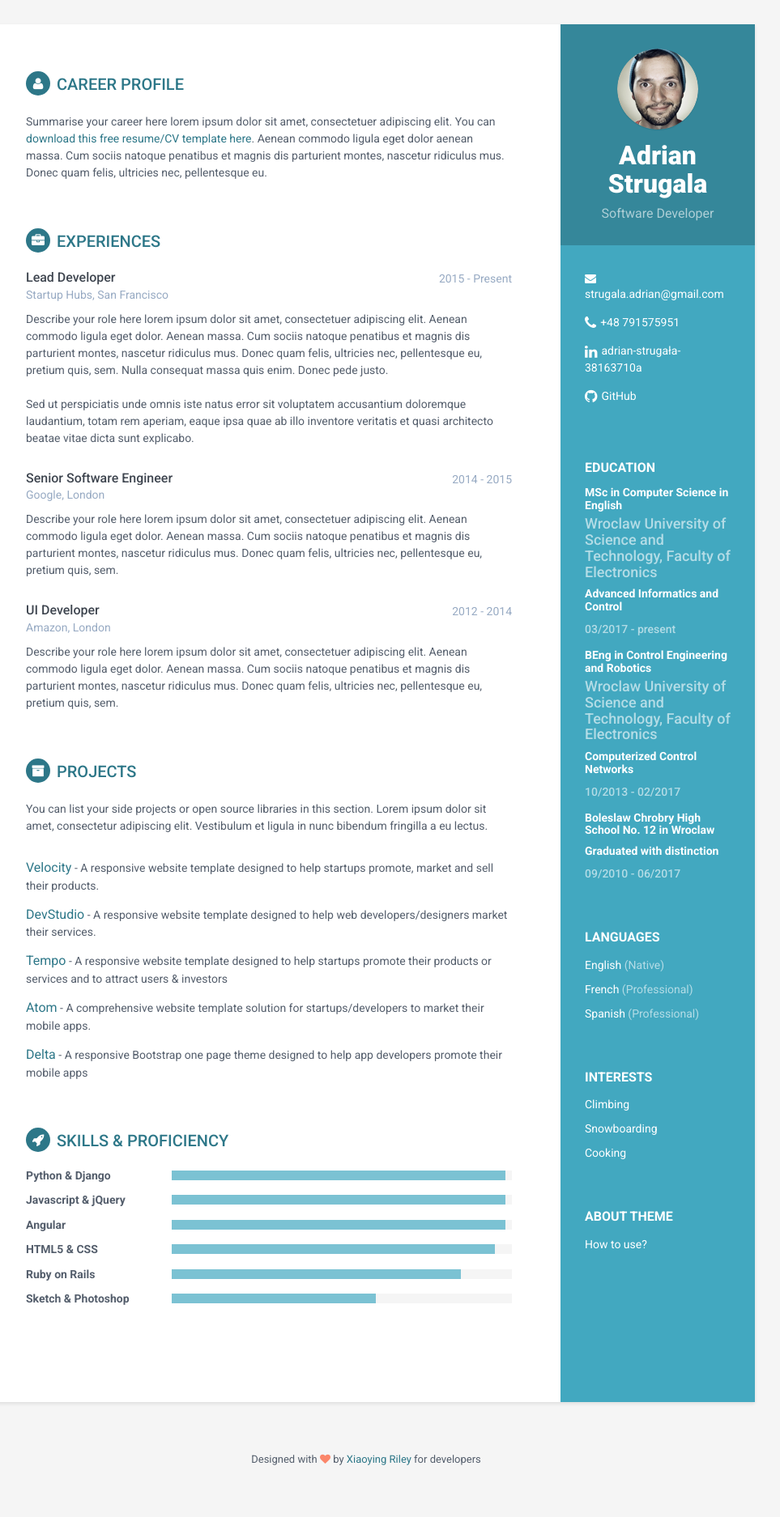
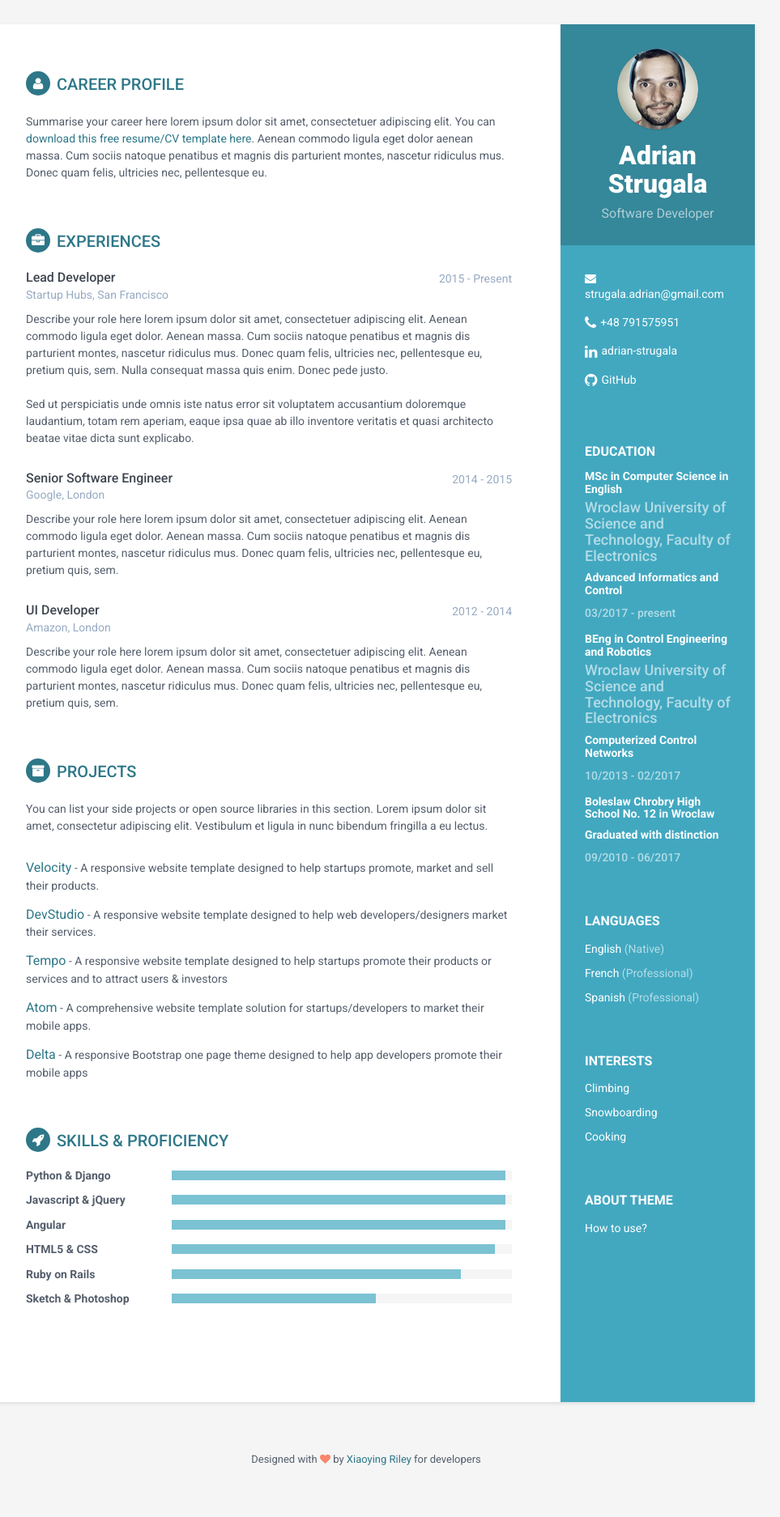
Before and after one commit to AdrianStrugala/AdrianStrugala.github.io, a Jekyll site: the page built from index.html, in a window 1280 px wide. Shown: the whole page at 81% size, without its empty margins (188-1151 px from the left). Built offline with Jekyll 4.4.1, drawn with Linux system fonts in a browser that asks for light colours.

```diff
--- a/_config.yml
+++ b/_config.yml
@@ -23,7 +23,7 @@ montes, nascetur ridiculus mus. Donec quam felis, ultricies nec, pellentesque eu
 email: strugala.adrian@gmail.com
 phone: +48 791575951
 #website: blog.webjeda.com #do not add http://
-linkedin: adrian-strugała-38163710a
+linkedin: adrian-strugala
 github: adrianstrugala
 #twitter: '@webjeda'
 #Update all the sections by editing the files inside _data folder.
```
